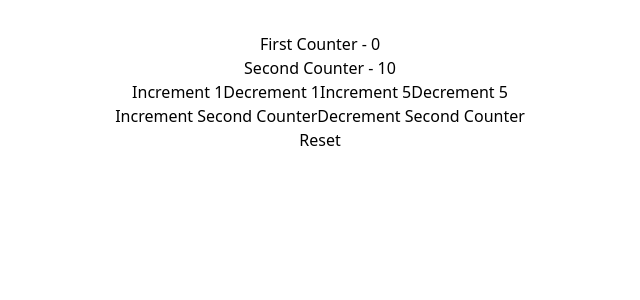
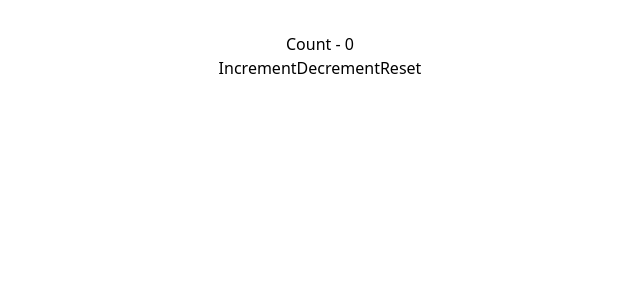
Before and after one commit to Razi-Azam/my-react-doc, a React (Vite) app in the folder practice-app/: page / in a window 1280 px wide. Shown: the top 300 px of the page, without its empty margins (320-960 px from the left). Built offline with nearby package versions, Linux system fonts and the light colour scheme.

Commit message:
Adding more to useReducer hook

```diff
--- a/practice-app/src/App.jsx
+++ b/practice-app/src/App.jsx
@@ -13,6 +13,7 @@ import UseContext from './components/03useContext-hook/01UseContext';
 import UseContextOptimized from './components/03useContext-hook/02UseContextOptimized'
 import CounterOne from './components/04useReducer-hook/01CounterOne'
 import CounterTwo from './components/04useReducer-hook/02CounterTwo'
+import MultipleReducers from './components/04useReducer-hook/03MultipleReducers'
 
 //create a context
 export const UserContext = React.createContext();
@@ -23,8 +24,12 @@ function App() {
 
   return (
     <>
-      {/* useReducer Hook using complex state and action  */}
-      <CounterTwo />
+
+      {/*  Multiple reducers  */}
+      <MultipleReducers />
+
+      {/* useReducer Hook using complex state and action
+      <CounterTwo />  */}
 
       {/* useReducer Hook using simple state and action
       <CounterOne /> */}
--- /dev/null
+++ b/practice-app/src/components/04useReducer-hook/03MultipleReducers.jsx
@@ -0,0 +1,43 @@
+import React, {useReducer} from 'react'
+
+const initialState = 0
+const reducer = (state, action) => {
+    switch(action) {
+        case 'increment':
+            return state + 1
+        case 'decrement':
+            return state - 1
+        case 'reset':
+            return initialState
+        default:
+            state
+    }
+}
+
+function MultipleReducers() {
+
+    const [count, dispatch] = useReducer(reducer, initialState)
+
+  return (
+    <div>
+        <h1 className='text-3xl text-gray-950 font-bold mb-4'>Count - {count}</h1>
+        <button
+            className='border border-gray-950 bg-slate-500 text-white w-auto px-4'
+            onClick={() => dispatch('increment')}
+        >Increment
+        </button>
+        <button
+            className='border border-gray-950 bg-slate-500 text-white w-auto px-2 mx-2'
+            onClick={() => dispatch('decrement')}
+        >Decrement
+        </button>
+        <button
+            className='border border-gray-950 bg-slate-500 text-white w-20 px-2'
+            onClick={() => dispatch('reset')}
+        >Reset
+        </button>
+    </div>
+  )
+}
+
+export default MultipleReducers
```
